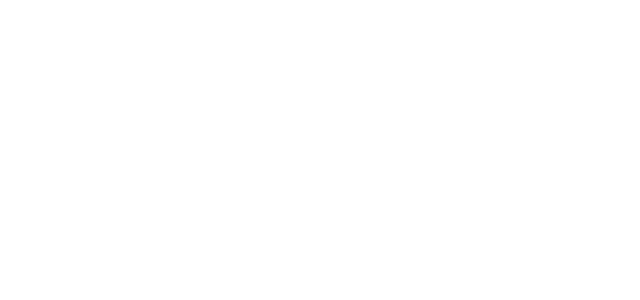
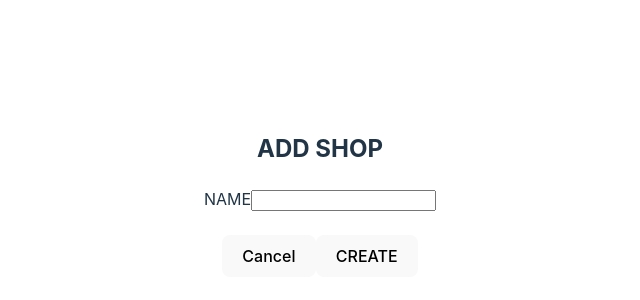
Before and after one commit to Sammy-CK/Bags-Retail, a React (Vite) app in the folder client-admin/: page /shops/new in a window 1280 px wide. Before the commit this address had no page. Shown: the part 206-506 px from the top of the page, without its empty margins (320-960 px from the left). Built offline with nearby package versions, Linux system fonts and the light colour scheme.

Commit message:
New shop adding feature added

```diff
--- a/client-admin/src/App.jsx
+++ b/client-admin/src/App.jsx
@@ -6,6 +6,9 @@
 import StoreIndividualCategoryPage from './components/store/storeIndividualCategoryPage';
 import StoreAssignBagShopPage from './components/store/storeAssignBagShopPage';
 import StoreAddBagPage from './components/store/storeAddBagPage';
+import AllShopsPage from './components/shop/allShopsPage';
+import AddShopPage from './components/shop/addShopPage';
+
 
 
 function App() {
@@ -17,6 +20,9 @@
     <Route path='/store/category/:categoryID' exact element={< StoreIndividualCategoryPage />} />
     <Route path='/store/category/:categoryID/bags/:bagID' element={< StoreAssignBagShopPage />} />
     <Route path='/store/new' element={< StoreAddBagPage />} />
+    <Route path='/shops' element={< AllShopsPage />} />
+    <Route path='/shops/new' element={< AddShopPage />} />
+
 
         </Routes>
       </div>
--- /dev/null
+++ b/client-admin/src/components/shop/addShopPage.jsx
@@ -0,0 +1,59 @@
+import { React, useState, useEffect } from 'react';
+import { useSelector } from 'react-redux'
+import { useNavigate } from 'react-router-dom'
+
+function AddShopPage(){
+
+    let token = useSelector((state) => state.staff.staff.jwt)
+    let [newShop, setNewShop] = useState({});
+    const takeToCreateShopOrNotToCreate = useNavigate();
+
+
+    const handleChange = (e) => {
+		const { name, value } = e.target;
+		setNewShop((prevState) => ({ ...prevState, [name]: value }));
+		console.log(newShop);
+	};
+
+    const handleSubmit = (e) => {
+        e.preventDefault();
+            // Fetch assigning current bag from store to shop
+            fetch(`https://bags-o7py.onrender.com/shops`, {
+                method: "POST",
+                headers: {
+                    Authorization: `Bearer ${token}`,
+                    'Content-Type': "application/json"
+                         },
+                body: JSON.stringify(newShop)
+                    }).then(resp => {
+                if (resp.ok){
+                    return resp.json().then(data => {
+                        console.log(data)
+                        alert("Created Successfully")
+                        takeToCreateShopOrNotToCreate(`/shops`)
+
+                    })
+                }else{
+                    console.log("Thats CAP LIL'NIGGA")
+                }
+            })
+
+        }
+
+    return (
+        <div>
+            <h2>ADD SHOP</h2>
+            <form onSubmit={handleSubmit}>
+                <label htmlFor='name'>NAME</label>
+                <input type="text" name="name" value={newShop.name} onChange={handleChange} /><br/><br/>
+                <button onClick={(e) => {
+                    e.preventDefault();
+                    takeToCreateShopOrNotToCreate('/shops')
+                }}>Cancel</button>
+                   <button type='submit' >   CREATE </button>
+            </form>
+        </div>
+    )
+}
+
+export default AddShopPage;
--- /dev/null
+++ b/client-admin/src/components/shop/allShopsPage.jsx
@@ -0,0 +1,52 @@
+import { React, useState, useEffect } from 'react';
+import { useSelector } from 'react-redux'
+import { useNavigate } from 'react-router-dom'
+
+function AllShopsPage(){
+
+    const takeShop = useNavigate();
+
+    let token = useSelector((state) => state.staff.staff.jwt)
+    let [shops, setShops] = useState([]);
+
+    useEffect(() => {
+
+        //Fetching store bags
+        fetch("https://bags-o7py.onrender.com/shops", {
+            method: "GET",
+			headers: {
+				Authorization: `Bearer ${token}`
+            		 }
+                }).then(resp => {
+            if (resp.ok){
+                return resp.json().then(data => {
+                    console.log(data)
+                    setShops(data);
+                })
+            }else{
+                console.log("Thats CAP LIL'NIGGA")
+            }
+        })
+
+    }, [])
+
+        let shownShops = shops.filter(shop => shop.id !== 1).map(shop => {
+            return (
+                <li key={shop.id} onClick={() => takeShop(`/shops/${shop.id}`)}><p>{shop.name}</p> <p>TOTAL: {shop.bags.length}</p></li>
+            )
+        })
+
+    return(
+        <div>
+            <h2>SHOPS</h2>
+            <button onClick={() => takeShop('/shops/new')}>ADD SHOP</button>
+
+            <ul>
+                {shownShops}
+            </ul>
+        </div>
+    )
+}
+
+
+export default AllShopsPage;
--- a/client-admin/src/components/store/storeAddBagPage.jsx
+++ b/client-admin/src/components/store/storeAddBagPage.jsx
@@ -1,5 +1,5 @@
 import { React, useState, useEffect } from 'react';
-import { useParams, useNavigate } from 'react-router-dom';
+import { useNavigate } from 'react-router-dom';
 import { useSelector } from 'react-redux'
 
 
--- a/client-admin/src/components/store/storeCategoryPage.jsx
+++ b/client-admin/src/components/store/storeCategoryPage.jsx
@@ -62,7 +62,7 @@
 
     return(
         <div>
-        <h2>STORE</h2>
+        <h2 onClick={() => takeCategory('/shops')}>STORE</h2>
         <p>TOTAL: {storedBags.length}</p>
         <button onClick={() => takeCategory('/store/new')}>ADD BAG</button>
         <h3>CATEGORIES</h3>
```
